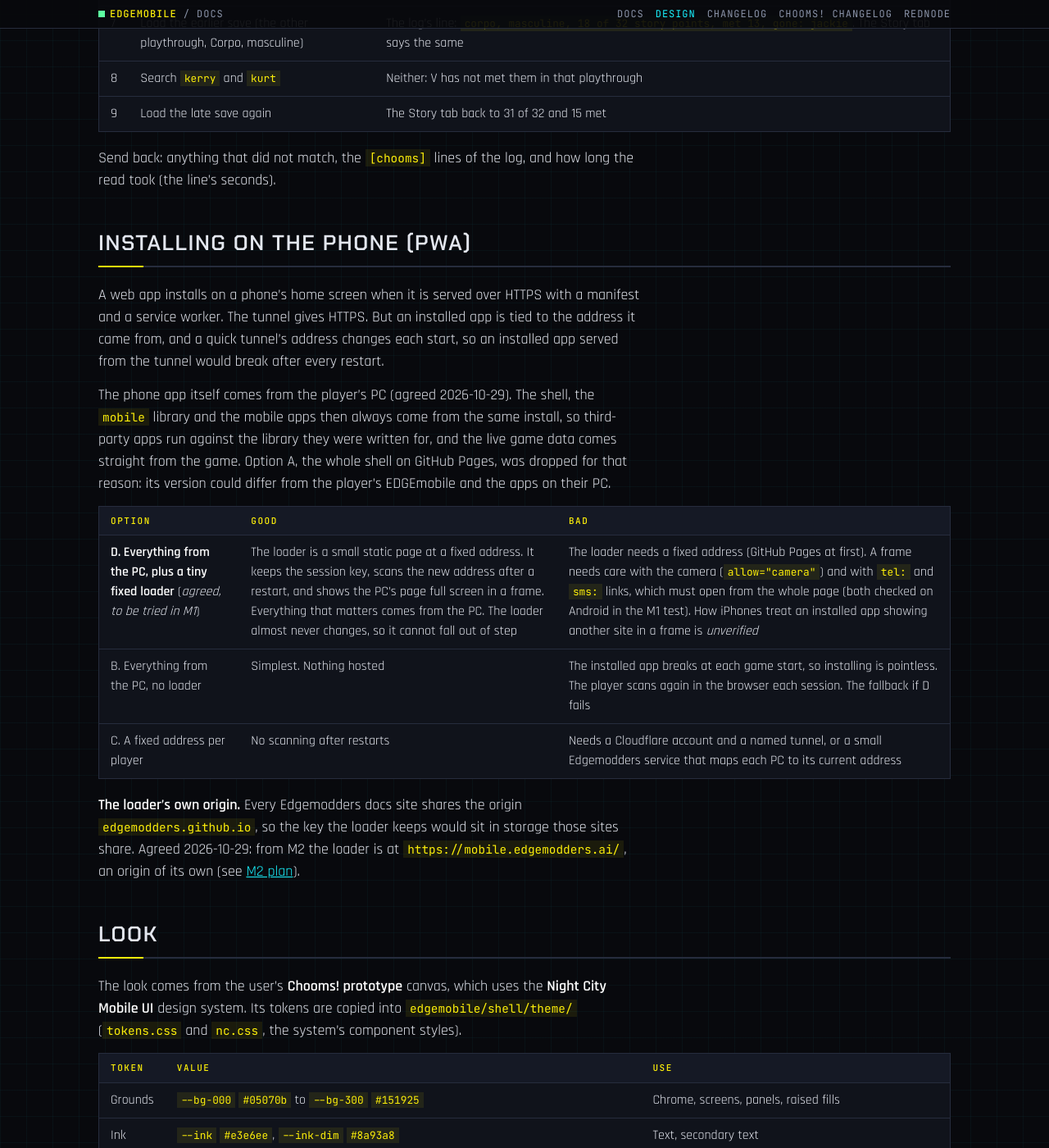
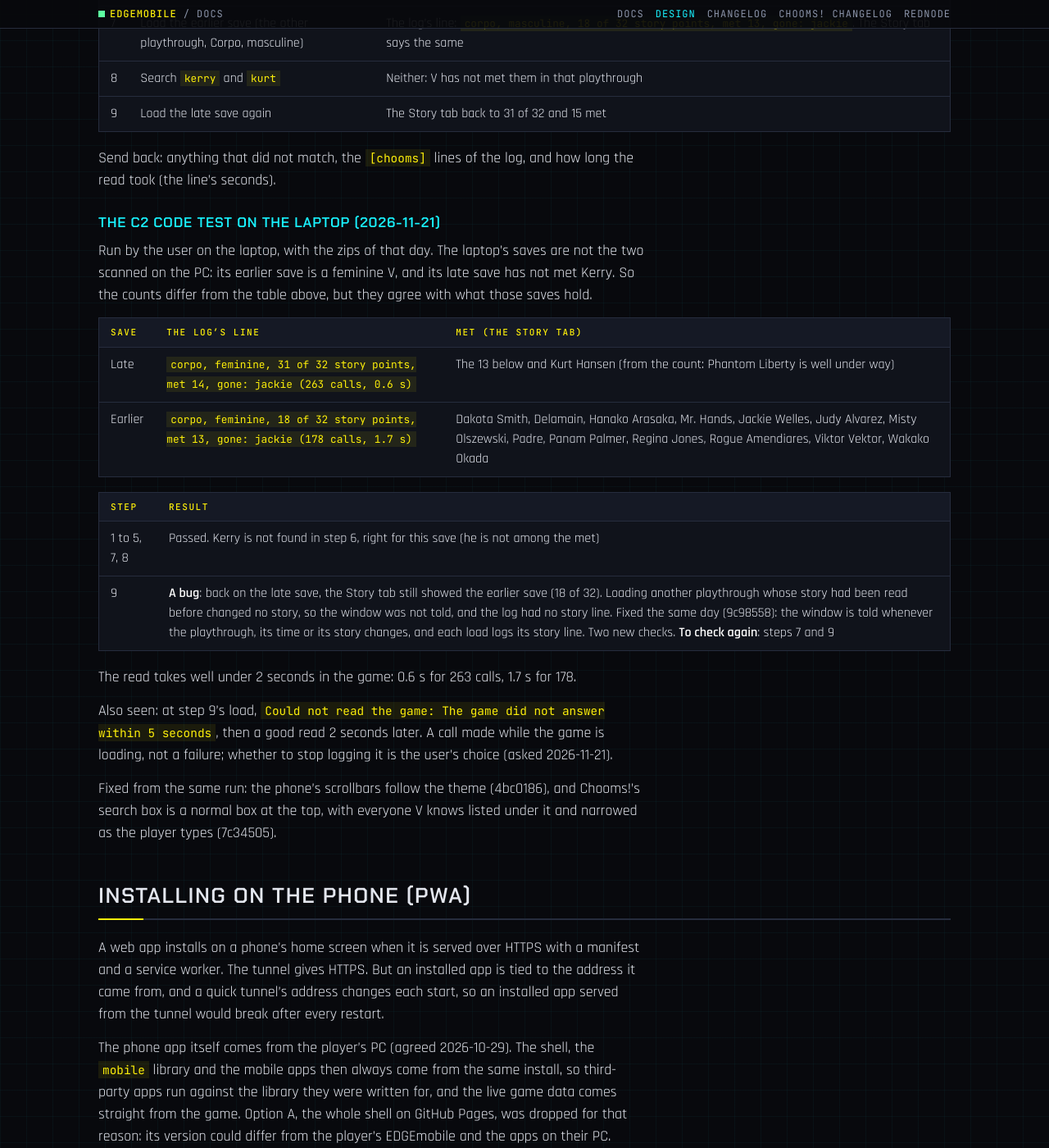
Before and after one commit to Edgemodders/EDGEmobile, a Jekyll site: the page built from docs/design.md, in a window 1280 px wide and 1400 px high, scrolled down 27279 px. Shown: the whole window at 82% size. Built offline with Jekyll 4.4.1, drawn with Linux system fonts in a browser that asks for light colours.

Commit message:
Docs: the C2 code test on the laptop
Co-Authored-By: Claude Opus 5.5 <noreply@anthropic.com>

```diff
--- a/docs/design.md
+++ b/docs/design.md
@@ -534,6 +534,26 @@ Built on 2026-11-16: parts 1, 2, 4, 5, 6 and 7 of the plan. The knowledge cards
 
 Send back: anything that did not match, the `[chooms]` lines of the log, and how long the read took (the line's seconds).
 
+### The C2 code test on the laptop (2026-11-21)
+
+Run by the user on the laptop, with the zips of that day. The laptop's saves are not the two scanned on the PC: its earlier save is a feminine V, and its late save has not met Kerry. So the counts differ from the table above, but they agree with what those saves hold.
+
+| Save | The log's line | Met (the Story tab) |
+|---|---|---|
+| Late | `corpo, feminine, 31 of 32 story points, met 14, gone: jackie (263 calls, 0.6 s)` | The 13 below and Kurt Hansen (from the count: Phantom Liberty is well under way) |
+| Earlier | `corpo, feminine, 18 of 32 story points, met 13, gone: jackie (178 calls, 1.7 s)` | Dakota Smith, Delamain, Hanako Arasaka, Mr. Hands, Jackie Welles, Judy Alvarez, Misty Olszewski, Padre, Panam Palmer, Regina Jones, Rogue Amendiares, Viktor Vektor, Wakako Okada |
+
+| Step | Result |
+|---|---|
+| 1 to 5, 7, 8 | Passed. Kerry is not found in step 6, right for this save (he is not among the met) |
+| 9 | **A bug**: back on the late save, the Story tab still showed the earlier save (18 of 32). Loading another playthrough whose story had been read before changed no story, so the window was not told, and the log had no story line. Fixed the same day (9c98558): the window is told whenever the playthrough, its time or its story changes, and each load logs its story line. Two new checks. **To check again**: steps 7 and 9 |
+
+The read takes well under 2 seconds in the game: 0.6 s for 263 calls, 1.7 s for 178.
+
+Also seen: at step 9's load, `Could not read the game: The game did not answer within 5 seconds`, then a good read 2 seconds later. A call made while the game is loading, not a failure; whether to stop logging it is the user's choice (asked 2026-11-21).
+
+Fixed from the same run: the phone's scrollbars follow the theme (4bc0186), and Chooms!'s search box is a normal box at the top, with everyone V knows listed under it and narrowed as the player types (7c34505).
+
 ## Installing on the phone (PWA)
 
 A web app installs on a phone's home screen when it is served over HTTPS with a manifest and a service worker. The tunnel gives HTTPS. But an installed app is tied to the address it came from, and a quick tunnel's address changes each start, so an installed app served from the tunnel would break after every restart.
```
Also changed, not shown: CLAUDE.md (+1 -1 lines).
